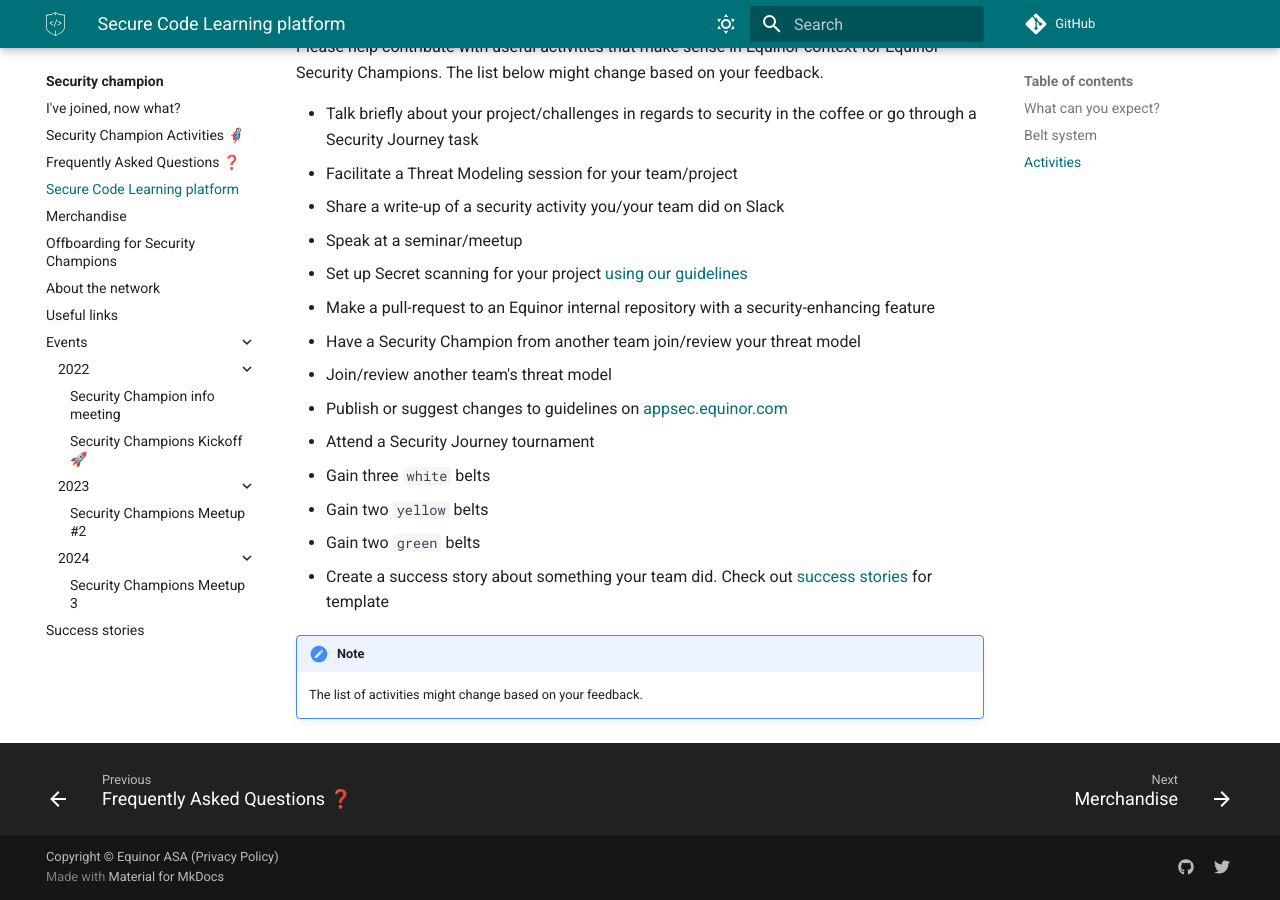
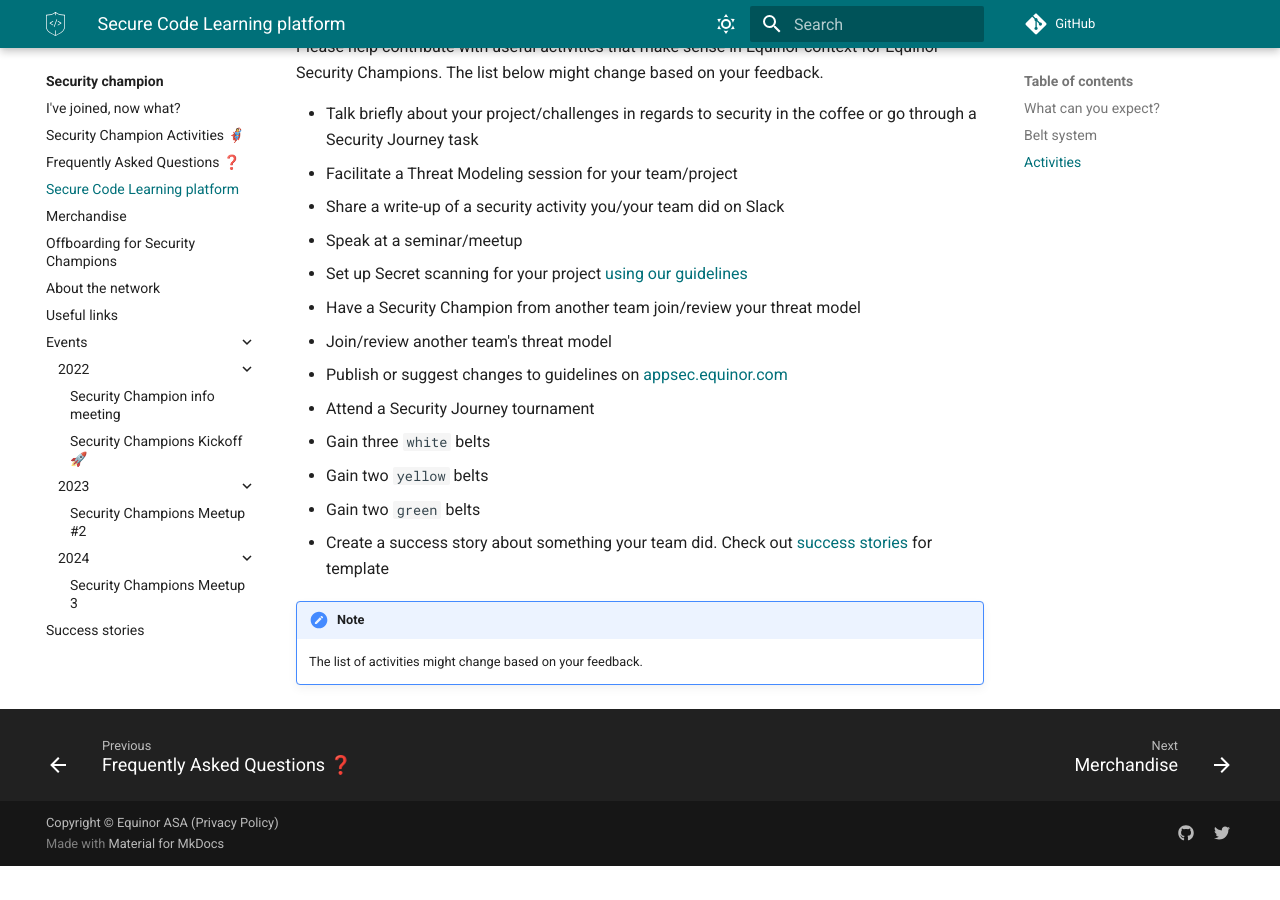
Before and after one commit to equinor/appsec, an MkDocs documentation site: the page built from docs/security-champion/4-learning-platform.md, in a window 1280 px wide and 900 px high, scrolled down 1760 px. Built offline with MkDocs 1.6.1 and Material for MkDocs 9.7.7, drawn with Linux system fonts in a browser that asks for light colours; some web fonts are replaced; comment, search, counter and statistics services are not loaded; after the commit the page ends 2626 px from its top, so only the background shows below that.

Commit message:
remove activity

```diff
--- a/docs/security-champion/4-learning-platform.md
+++ b/docs/security-champion/4-learning-platform.md
@@ -51,7 +51,6 @@
 - Share a write-up of a security activity you/your team did on Slack
 - Speak at a seminar/meetup
 - Set up Secret scanning for your project [using our guidelines](https://appsec.equinor.com/guidelines/secret-scanning/)
-- Make a pull-request to an Equinor internal repository with a security-enhancing feature
 - Have a Security Champion from another team join/review your threat model
 - Join/review another team's threat model
 - Publish or suggest changes to guidelines on [appsec.equinor.com](https://appsec.equinor.com/guidelines/)
```
